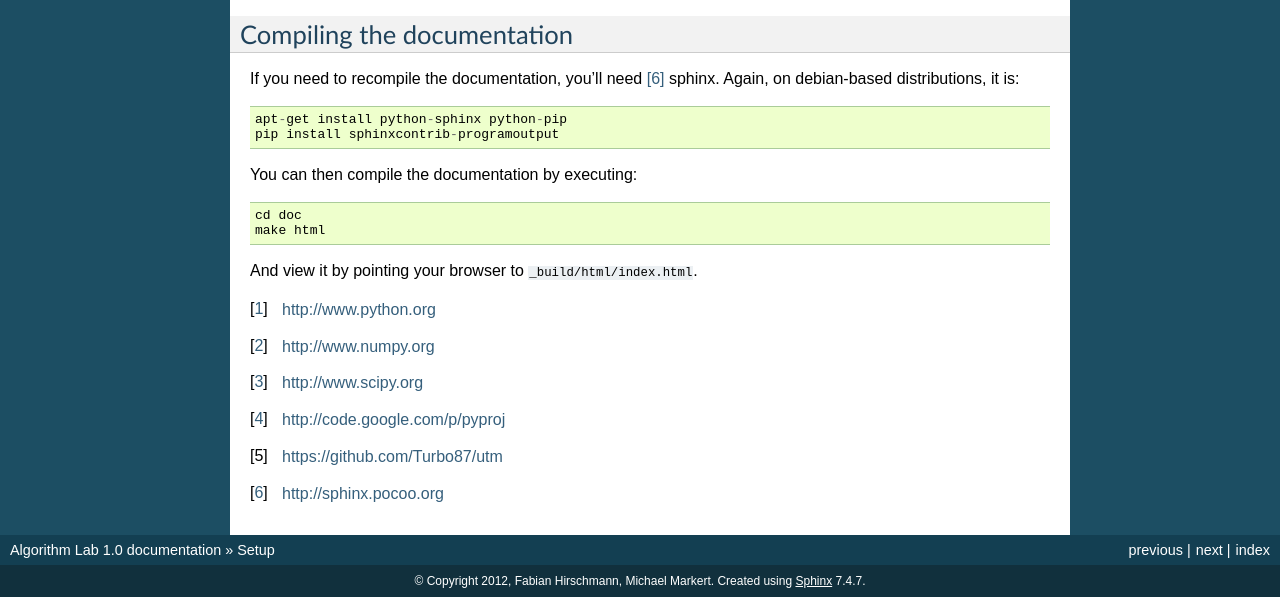
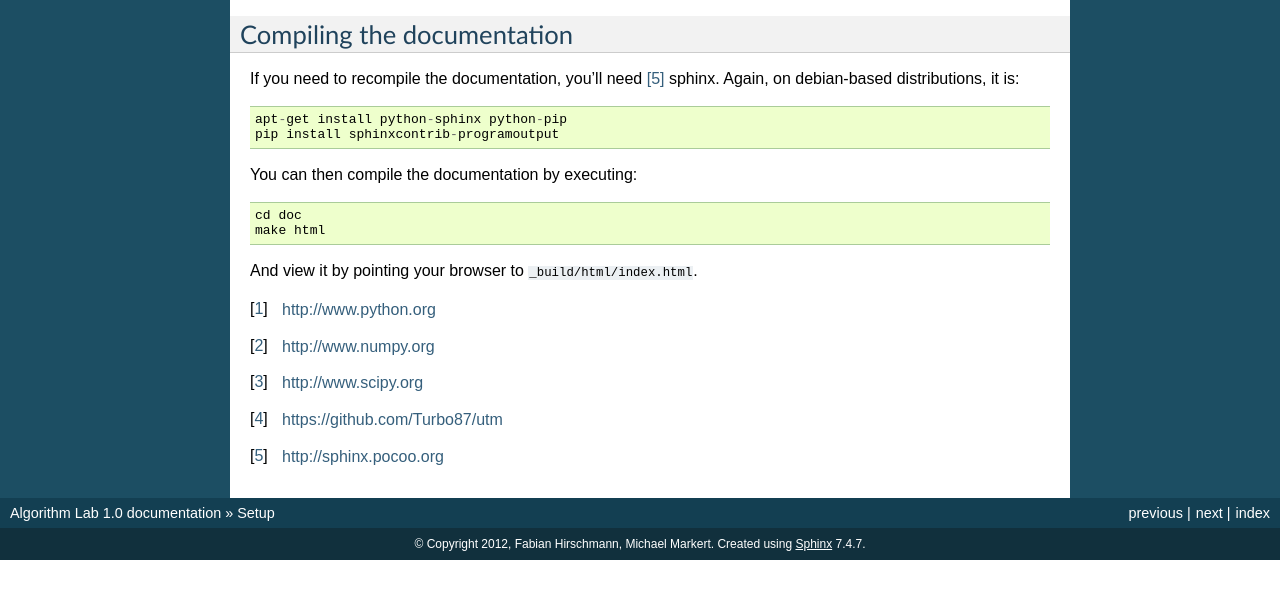
Before and after one commit to fhirschmann/algolab, a Sphinx documentation site: the page built from doc/setup.rst, in a window 1280 px wide and 900 px high, scrolled down 771 px, cut to the strip 303-900 px from the top of the window. Built offline with Sphinx 7.4.7, drawn with Linux system fonts in a browser that asks for light colours; formulas are drawn with MathJax 3; after the commit the page ends 1634 px from its top, so only the background shows below that; some of the changed lines change nothing that is shown.

Commit message:
doc: fixed links

```diff
--- a/doc/setup.rst
+++ b/doc/setup.rst
@@ -62,6 +62,5 @@ And view it by pointing your browser to :file:`_build/html/index.html`.
 .. [#f1] http://www.python.org
 .. [#f2] http://www.numpy.org
 .. [#f3] http://www.scipy.org
-.. [#f4] http://code.google.com/p/pyproj
-.. [#f5] https://github.com/Turbo87/utm
+.. [#f4] https://github.com/Turbo87/utm
 .. [#f10] http://sphinx.pocoo.org
```
